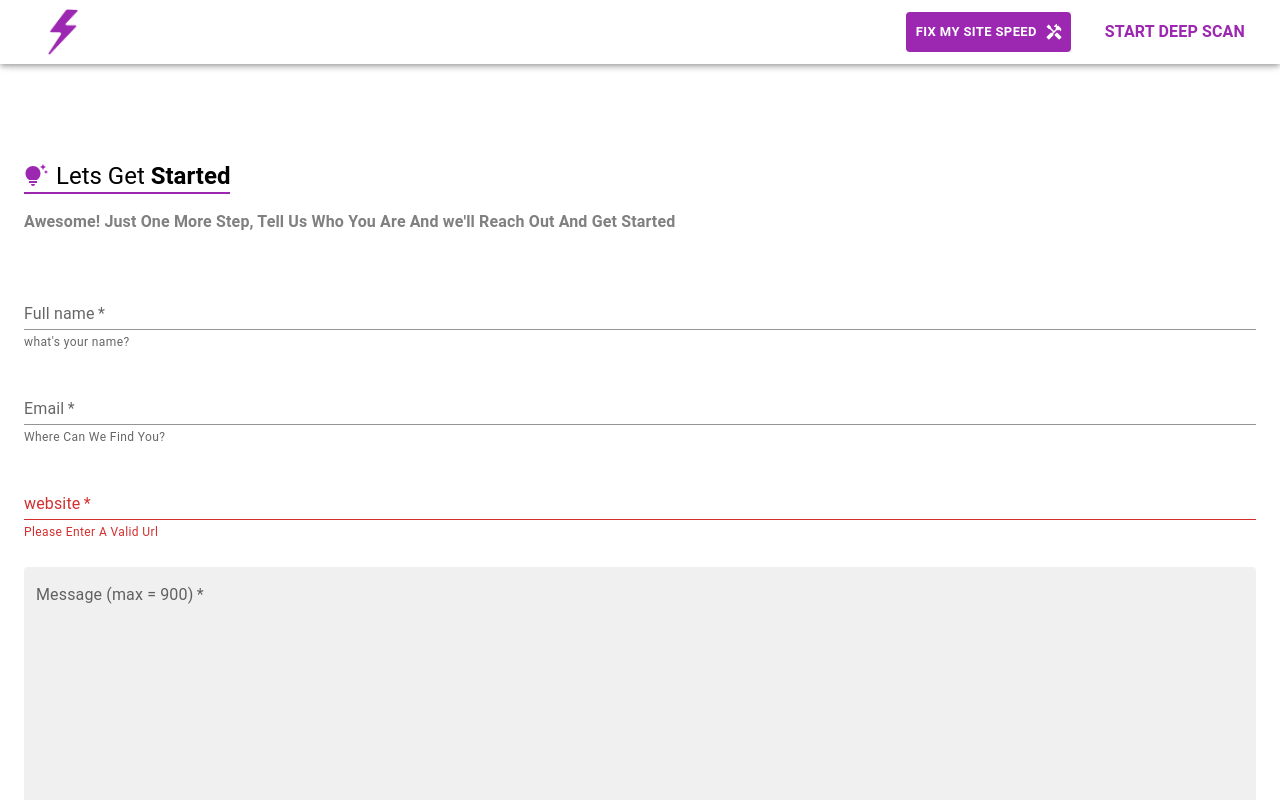
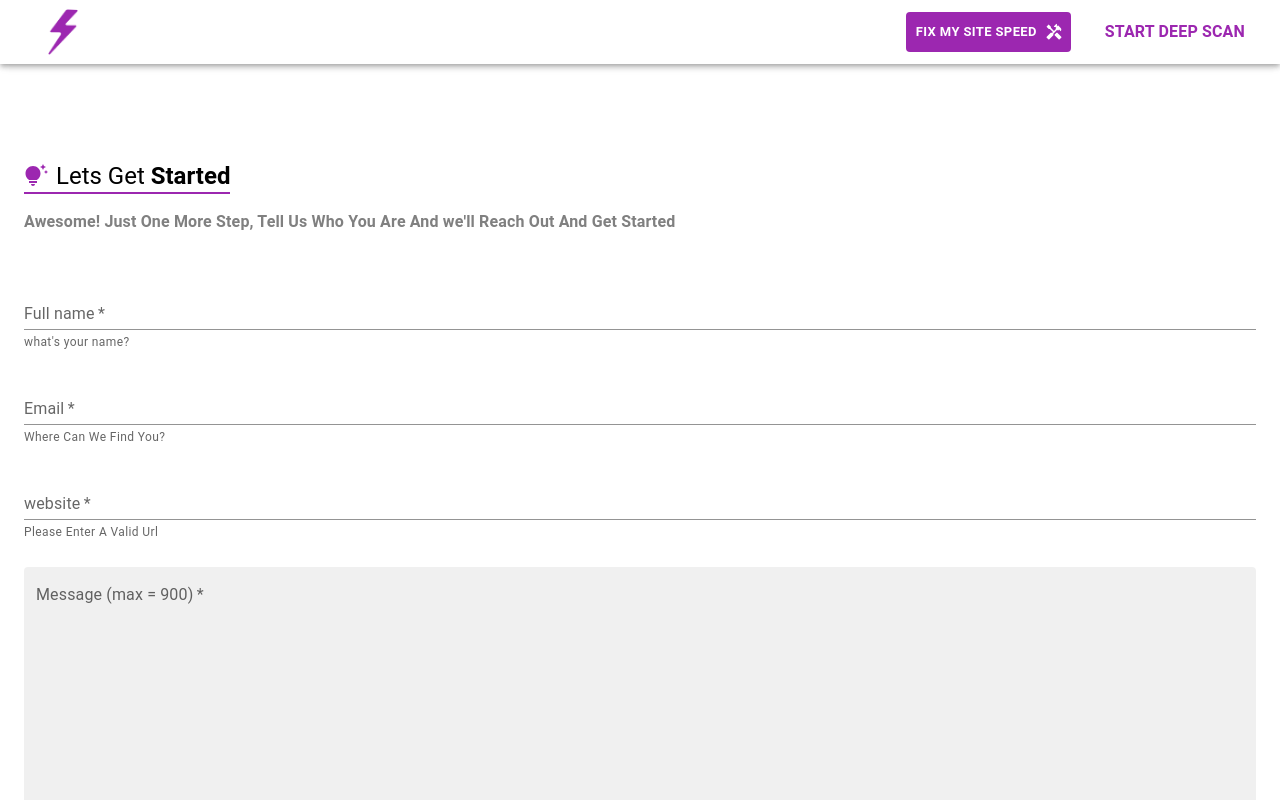
Before and after one commit to BMohamedd/BoostMySpeed, a React (Create React App) app: page /contact in a window 1280 px wide. Shown: the top 800 px of the page. Built offline with nearby package versions, Linux system fonts and the light colour scheme.

Commit message:
small fixes

```diff
--- a/public/index.html
+++ b/public/index.html
@@ -11,7 +11,7 @@
     />
     <link rel="apple-touch-icon" href="%PUBLIC_URL%/logo192.png" />
     <link rel="manifest" href="%PUBLIC_URL%/manifest.json" />
-    <title>BoostMySpeed</title>
+    <title>Speedyourweb</title>
   </head>
   <body>
     <noscript>You need to enable JavaScript to run this app.</noscript>
--- a/src/components/ContactPage/Contact.js
+++ b/src/components/ContactPage/Contact.js
@@ -7,6 +7,7 @@ import TipsAndUpdatesIcon from "@mui/icons-material/TipsAndUpdates";
 
 function Contact() {
   const [websiteValid, ChangeWebsiteValid] = React.useState(false);
+  const [error, changeError] = React.useState(false);
   // returns true if str is valid url
   function validURL(str) {
     var pattern = new RegExp(
@@ -22,9 +23,14 @@ function Contact() {
   }
   // checkes if the website is valid
   const handleEditWebsite = (e) => {
+    if (e.target.value === "") {
+      return changeError(false);
+    }
     if (validURL(e.target.value)) {
+      changeError(false);
       return ChangeWebsiteValid(true);
     } else {
+      changeError(true);
       return ChangeWebsiteValid(false);
     }
   };
@@ -88,8 +94,8 @@ function Contact() {
               name="website"
               onChange={handleEditWebsite}
               variant="standard"
-              helperText={websiteValid ? "" : "Please Enter A Valid Url"}
-              error={websiteValid ? false : true}
+              helperText="Please Enter A Valid Url"
+              error={error ? true : false}
               maxLength="320"
               label="website"
               required
--- a/src/components/analizePage/DisplaySections/PassedFailedTest.js
+++ b/src/components/analizePage/DisplaySections/PassedFailedTest.js
@@ -1,7 +1,7 @@
 import React from "react";
 import KeyboardArrowDownIcon from "@mui/icons-material/KeyboardArrowDown";
 import KeyboardArrowUpIcon from "@mui/icons-material/KeyboardArrowUp";
-import { Box, Typography, Collapse, IconButton, Divider } from "@mui/material";
+import { Box, Typography, Collapse, IconButton } from "@mui/material";
 import CheckIcon from "@mui/icons-material/Check";
 import CloseIcon from "@mui/icons-material/Close";
 import ArrowDropDownIcon from "@mui/icons-material/ArrowDropDown";
--- a/src/components/analizePage/Loading.js
+++ b/src/components/analizePage/Loading.js
@@ -38,7 +38,7 @@ function Loading() {
       >
         <Stack alignItems="center">
           <img src={Logo} width="25px" alt="logo" />
-          <Typography color="gray">BOOSTMYSPEED</Typography>
+          <Typography color="gray">SPEEDYOURWEB</Typography>
         </Stack>
         <Grid container justifyContent="space-evenly">
           <Grid item sm={12} md={4} lg={5}>
@@ -70,7 +70,7 @@ function Loading() {
         </Grid>
         <Typography color="gray" textAlign="center">
           Copyright &copy;
-          {new Date().getFullYear() + " "} - BoostMySpeed
+          {new Date().getFullYear() + " "} - Speedyourweb
         </Typography>
         <LinearProgress
           color="secondary"
--- a/src/components/frontPage/HomePage.js
+++ b/src/components/frontPage/HomePage.js
@@ -1,7 +1,6 @@
 import React from "react";
 import NavBar from "../other/NavBar";
 import Hero from "./homePageSections/Hero";
-import SearchArea from "./homePageSections/SearchArea";
 import About from "./homePageSections/About";
 import Footer from "./homePageSections/Footer";
 function HomePage() {
--- a/src/components/frontPage/homePageSections/Footer.js
+++ b/src/components/frontPage/homePageSections/Footer.js
@@ -1,5 +1,5 @@
 import React from "react";
-import { Box, Stack, Container, Typography, Button } from "@mui/material";
+import { Box, Stack, Container, Typography } from "@mui/material";
 import Whitelogo from "../../../assets/LogoWhite.png";
 import { useNavigate } from "react-router-dom";
 
--- a/src/components/frontPage/homePageSections/Hero.js
+++ b/src/components/frontPage/homePageSections/Hero.js
@@ -1,5 +1,5 @@
 import React from "react";
-import { Grid, Container, Typography, Stack, Button } from "@mui/material";
+import { Grid, Container, Typography } from "@mui/material";
 import heroSVG from "../../../assets/hero.svg";
 import SearchArea from "./SearchArea";
 
--- a/src/components/other/NavBar.js
+++ b/src/components/other/NavBar.js
@@ -3,7 +3,7 @@ import { AppBar, Button, Toolbar, Grid, Typography } from "@mui/material";
 import { Container } from "@mui/system";
 import HandymanIcon from "@mui/icons-material/Handyman";
 import Logo from "../../assets/Logo.png";
-import { useNavigate, useLocation, Navigate } from "react-router-dom";
+import { useNavigate, useLocation } from "react-router-dom";
 
 function NavBar() {
   const navigate = useNavigate();
--- a/src/components/other/progressBar/DisplayAnalysisCTA.js
+++ b/src/components/other/progressBar/DisplayAnalysisCTA.js
@@ -12,7 +12,7 @@ function DisplayAnalysisCTA({ progress }) {
       : progress > 90
       ? "Well done! Your performance score is"
       : "Your performance score is";
-  const keyWord = progress < 50 ? "BAD" : progress > 90 ? "GREAT" : "GOOD";
+  const keyWord = progress < 50 ? "BAD." : progress > 90 ? "GREAT." : "GOOD.";
   return (
     <Stack>
       <Typography sx={{ fontSize: { xs: "1.5em", md: "3em" } }}>
```
